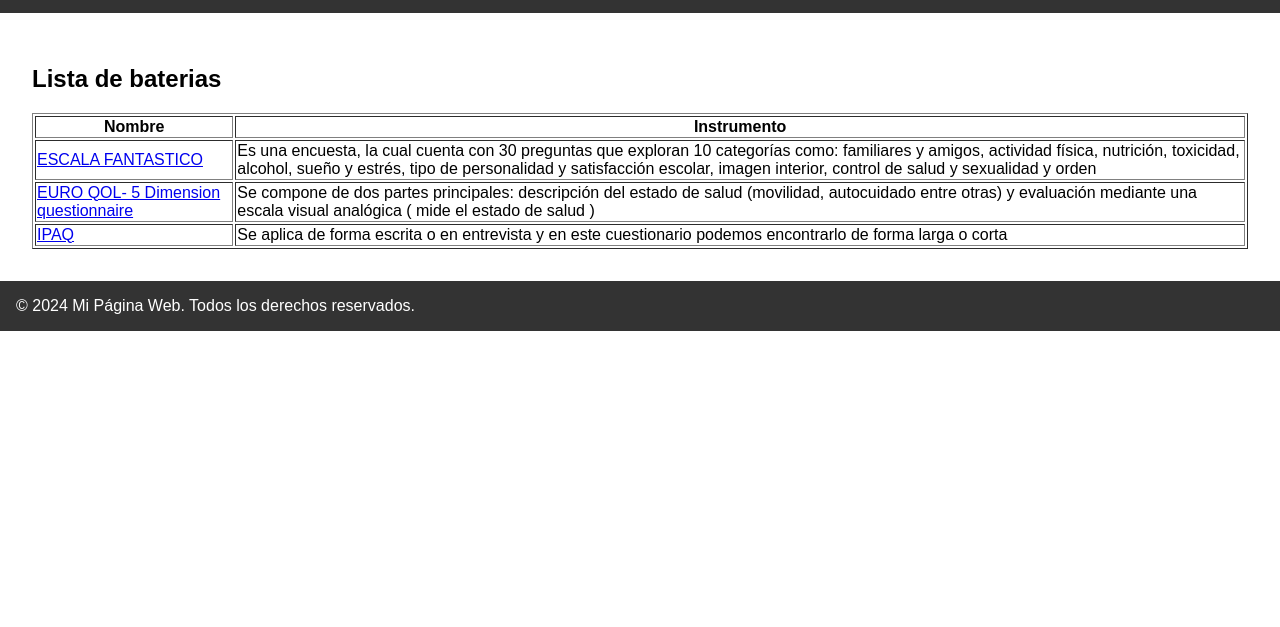
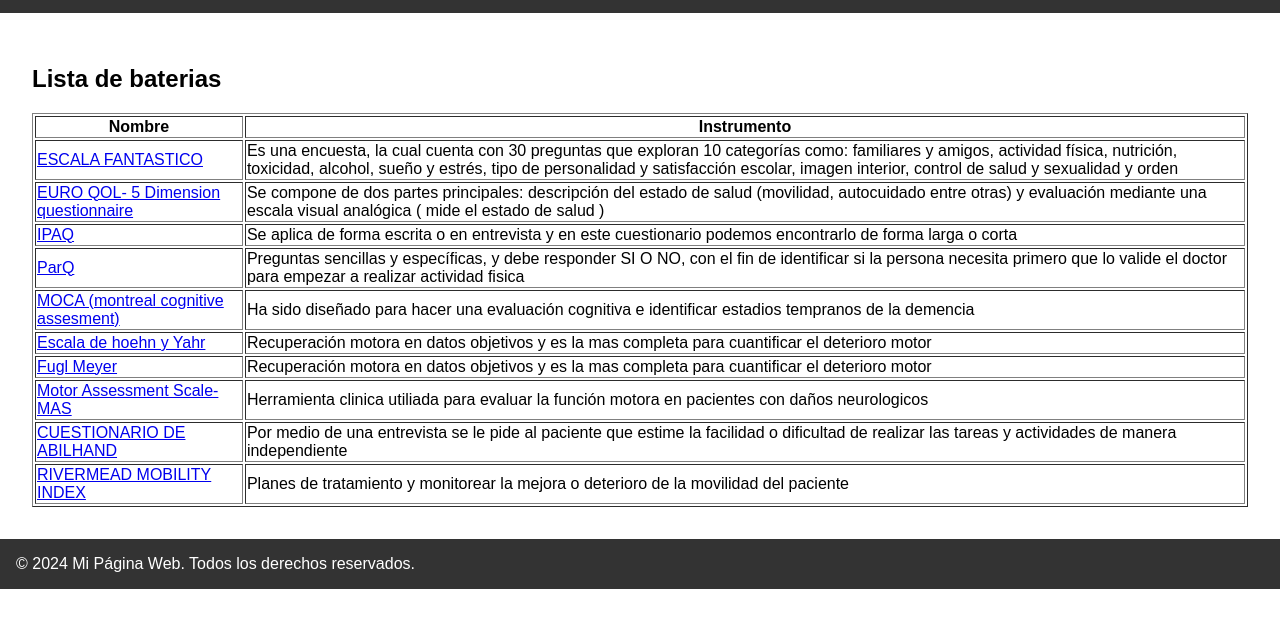
Before and after one commit to DanielMelo31/bateriasEva, a plain HTML site: page baterias.html in a window 1280 px wide. Shown: the part 149-776 px from the top of the page. Drawn offline with Linux system fonts and the light colour scheme.

Commit message:
Baterias agregadas

```diff
--- a/escalas.json
+++ b/escalas.json
@@ -6,8 +6,7 @@
         "instrumento": "Es una encuesta, la cual cuenta con 30 preguntas que exploran 10 categorías como: familiares y amigos, actividad física, nutrición, toxicidad, alcohol, sueño y estrés, tipo de personalidad y satisfacción escolar, imagen interior, control de salud y sexualidad y orden",
         "validacion": "En el presente artículo se realizó una entrevista a 550 personas de nacionalidad colombiana, del departamento del Valle del Cauca, con una edad mayor a18 años (20 y 64 años) consideradamente sanos; esta entrevista era de forma auto-diligenciadas; la cual, se basaba en un estudio transversal, cuyo objetivo es evaluar la validez y la fiabilidad del cuestionario. Los resultados obtenidos se tomaron por medio de α de Cronbach; la cual, todos los ítems del cuestionario han presentado aceptabilidad mayor a 0.67, esto genera buena validez del constructo y de la confiabilidad; de tal forma que se propone como una herramienta sencilla para evaluar, sin embargo, el plan de Canadá afirma que esta escala debe que ser implementada a partir de 15 años.",
         "referencias": "López, Carmona JM, Ariza Andraca CR, Rodríguez Moctezuma JR, Munguía Miranda C. Construcción y validación inicial de un instrumento para medir el estilo de vida en pacientes con diabetes mellitus tipo 2. Salud Pública de México [en línea] 2003 [fecha de acceso 15 de agosto de 2013]; 45 (julio-agosto).Disponible en: https://www.redalyc.org/articulo.oa?id=10645404.",
-        "imagen": "https://www.ilriformista.it/wp-content/uploads/2021/08/12915430_small-900x600.jpg"
-
+        "imagen": "https://i.postimg.cc/65yqMFgL/Whats-App-Image-2024-11-06-at-6-30-19-PM-1.jpg"
     },
     {
         "id": 2,
@@ -16,7 +15,7 @@
         "instrumento": "Se compone de dos partes principales: descripción del estado de salud (movilidad, autocuidado entre otras) y evaluación mediante una escala visual analógica ( mide el estado de salud )",
         "validacion": "Disponible en más de 150 idiomas, el EQ-5D se adapta a diversas culturas y contextos internacionales. Las traducciones validadas aseguran la consistencia y confiabilidad en diferentes poblaciones y regiones.",
         "referencias": "El Cuestionario de calidad de vida EuroQOL de 5 dimensiones - EuroQOL-5 Dimension Questionnaire - Análisis Completo - Recursos de Fisioterapia",
-        "imagen":"https://www.ilriformista.it/wp-content/uploads/2021/08/12915430_small-900x600.jpg"
+        "imagen": "https://i.postimg.cc/pLK27vZ8/euro.png"
     },
     {
         "id": 3,
@@ -25,6 +24,70 @@
         "instrumento": "Se aplica de forma escrita o en entrevista y en este cuestionario podemos encontrarlo de forma larga o corta",
         "validacion": "Si tiene validación en español ya que ha pasado por por evaluaciones para medir la actividad fisica de los individuos",
         "referencias": "Recursosfisioterapia. (2024, 22 febrero). ‘Cuestionario de Actividades Físicas (IPAQ)’ – Explicación completa y detallada. Recursos de Fisioterapia. https://recursosfisioterapia.com/cuestionario-de-actividades-fisicas-ipaq/",
-        "imagen":"https://www.ilriformista.it/wp-content/uploads/2021/08/12915430_small-900x600.jpg"
+        "imagen": "https://i.postimg.cc/B6n4XKGc/ipaq.png"
+    },
+    {
+        "id": 4,
+        "nombre": "ParQ",
+        "proposito": "Permite evaluar la aptitud y seguridad de una persona antes de iniciar una actividad física.",
+        "instrumento": "Preguntas sencillas y específicas, y debe responder SI O NO, con el fin de identificar si la persona necesita primero que lo valide el doctor para empezar a realizar actividad fisica",
+        "validacion": "Cribado PAR-Q en forma remota, estudiantes universitarios en tiempo de pandemia Covid-19 LINK: Cribado PAR-Q en forma remota, estudiantes universitarios en tiempo de pandemia Covid-19",
+        "referencias": "S/f). Enfermeriabuenosaires.com. Recuperado el 6 de noviembre de 2024, de https://enfermeriabuenosaires.com/escala-mini-mental-state-examination/",
+        "imagen": "https://i.postimg.cc/nL0tbhQs/Whats-App-Image-2024-11-06-at-7-05-12-PM.jpg"
+    },
+    {
+        "id": 5,
+        "nombre": "MOCA (montreal cognitive assesment)",
+        "proposito": "MOCA  se detecta, de forma específica, el deterioro cognitivo leve",
+        "instrumento": "Ha sido diseñado para hacer una evaluación cognitiva e identificar estadios tempranos de la demencia",
+        "validacion": "Confiabilidad, validez de criterio y discriminante del Montreal Cognitive Assessment (MoCA) test, en un grupo de adultos de Bogotá Link Redalyc.Confiabilidad, validez de criterio y discriminante del Montreal Cognitive Assessment (MoCA) test, en un grupo de adultos de Bogotá",
+        "referencias": "Test de evaluación cognitiva de Montreal (MoCA), ¿qué mide? https://www.psicoactiva.com/blog/test-de-evaluacion-cognitiva-de-montreal/",
+        "imagen": "https://i.postimg.cc/cCKWcGCv/MOCA.jpg"
+    },
+    {
+        "id": 6,
+        "nombre": "Escala de hoehn y Yahr",
+        "proposito": "Mide el grado de recuperación motora en personas que han sufrido un ACV o daño cerebral",
+        "instrumento": "Recuperación motora en datos objetivos y es la mas completa para cuantificar el deterioro motor",
+        "validacion": "Validación transcultural de la evaluació fug meyer en pacientes con ACV en Colombia  Link: VALIDACIÓN TRANSCULTURAL DE LA EVALUACIÓN FUGL-MEYER EN ESPAÑOL: UN ESTUDIO EN PACIENTES CON ACV EN COLOMBIA | Fisioterapia mundial",
+        "referencias": "Evaluación Fugl Meyer (FMA). (2016, octubre 20). Ocupacreando.com. https://www.ocupacreando.com/2016/10/20/evaluacion-fugl-meyer-fma",
+        "imagen": "https://i.postimg.cc/DfDnw0pL/Hoehn-and-Yahr-Scale-1320x793.jpg"
+    },
+    {
+        "id": 7,
+        "nombre": "Fugl Meyer",
+        "proposito": "Mide el grado de recuperación motora en personas que han sufrido un ACV o daño cerebral",
+        "instrumento": "Recuperación motora en datos objetivos y es la mas completa para cuantificar el deterioro motor",
+        "validacion": "Validación transcultural de la evaluació fug meyer en pacientes con ACV en Colombia Link: VALIDACIÓN TRANSCULTURAL DE LA EVALUACIÓN FUGL-MEYER EN ESPAÑOL: UN ESTUDIO EN PACIENTES CON ACV EN COLOMBIA | Fisioterapia mundial",
+        "referencias": "Evaluación Fugl Meyer (FMA). (2016, octubre 20). Ocupacreando.com. https://www.ocupacreando.com/2016/10/20/evaluacion-fugl-meyer-fma",
+        "imagen": "https://i.postimg.cc/ZnPGHYZK/fugl-1.jpg"
+    },
+    {
+        "id": 8,
+        "nombre": "Motor Assessment Scale- MAS",
+        "proposito": "Evaluar la función motora cotidiana en personas que han experimentado un accidente cerebrovascular",
+        "instrumento": "Herramienta clinica utiliada para evaluar la función motora en pacientes con daños neurologicos",
+        "validacion": "Se realiza búsqueda en bases de datos como El sevier, Scielo , Google académico, EBSCO host, entre otras. No fue posible encontrar un artículo con la validación en Colombia sobre el uso de esta escala, por ello no se adjunta",
+        "referencias": "Recursosfisioterapia. (2024, junio 2). La Escala de evaluación motora - Motor Assessment Scale (MAS) - Análisis Completo. Recursos de Fisioterapia. https://recursosfisioterapia.com/valoracion_en_fisioterapia-la-escala-de-evaluacion-motora-motor-assessment-scale/",
+        "imagen": "https://i.postimg.cc/zBZ2QmxL/MOTOR-ASSEMENT-MAS.png"
+    },
+    {
+        "id": 9,
+        "nombre": "CUESTIONARIO DE ABILHAND",
+        "proposito": "Evalúa la capacidad bimanual y mide la discapacidad y limitación de la función manual de las personas, especialmente aquellas con discapacidades en las extremidades superiores o problemas de motricidad fina.",
+        "instrumento": "Por medio de una entrevista se le pide al paciente que estime la facilidad o dificultad de realizar las tareas y actividades de manera independiente",
+        "validacion": "Ostolaza, M., Abudarham, J., Dilascio, S., Drault-Boedo, E., Gallo,S., Garcete, A., Kramer, M., Maiarú, M., Mendelevich, A., Módica, M., Peralta,F. y Sánchez, C. (2017). Herramientas de evaluación del uso fino de la mano y uso de la mano y el brazo en sujetos con secuela de ictus: revisión sistemática. Recuperado de: https://www.researchgate.net/profile/Alejandro-Mendelevich-2/publication/316141163_Hand_fine_motor_skills_and_use_of_both_hand_and_arm_in_subjects_after_a_stroke_A_systematic_review/links/58f212aeaca27289c2166fd",
+        "referencias": "Evaluación y Medición - Cuestionario de Abilhand. (s/f). Google.com. Recuperado el 6 de noviembre de 2024, de https://sites.google.com/view/evaluacionymedicion/todas-las-escalas/cuestionario-de-abilhand",
+        "imagen": "https://i.postimg.cc/BZhcL92x/ABILHAND-Spanish-Espanol.jpg"
+    },
+    {
+        "id": 10,
+        "nombre": "RIVERMEAD MOBILITY INDEX",
+        "proposito": "Es una herramienta de evaluación diseñada para medir la movilidad funcional en individuos que han sufrido un ictus, lesión cerebral adquirida, amputación de extremidad inferior o esclerosis múltiple",
+        "instrumento": "Planes de tratamiento y monitorear la mejora o deterioro de la movilidad del paciente",
+        "validacion": "No tiene",
+        "referencias": "Recursosfisioterapia. (2024, junio 17). El Índice de movilidad de Rivermead - Rivermead Mobility Index - Análisis Completo. Recursos de Fisioterapia. https://recursosfisioterapia.com/valoracion_en_fisioterapia-el-indice-de-movilidad-de-rivermead-rivermead-mobility-index/",
+        "imagen": "https://i.postimg.cc/7ZzgW5dV/RIVERMEAD-MOBILITY-INDEX-1.jpg"
     }
+
 ]
```
Also changed, not shown: detalle_bateria.html (+2 -0 lines), styles/baterias.css (line endings or trailing spaces).
